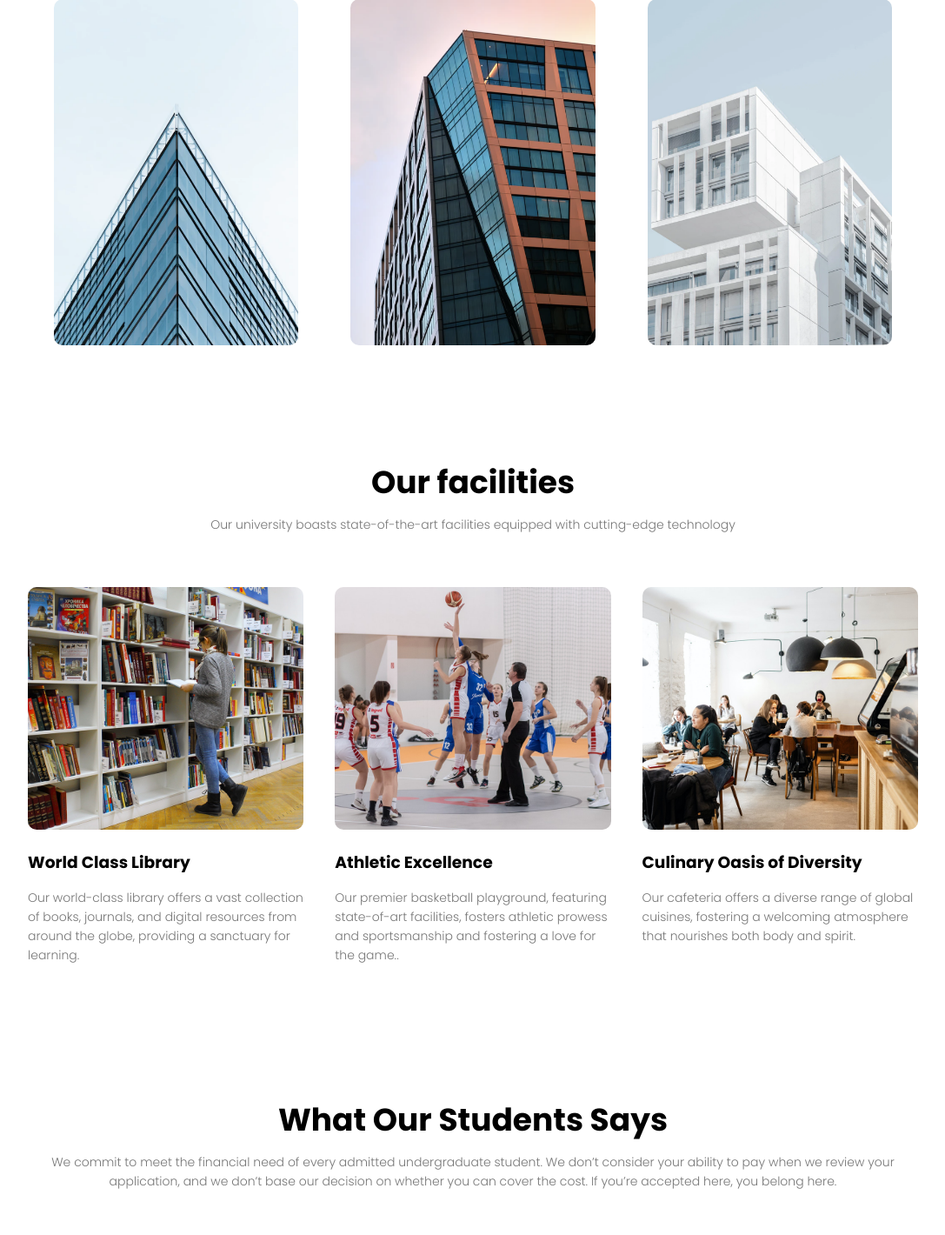
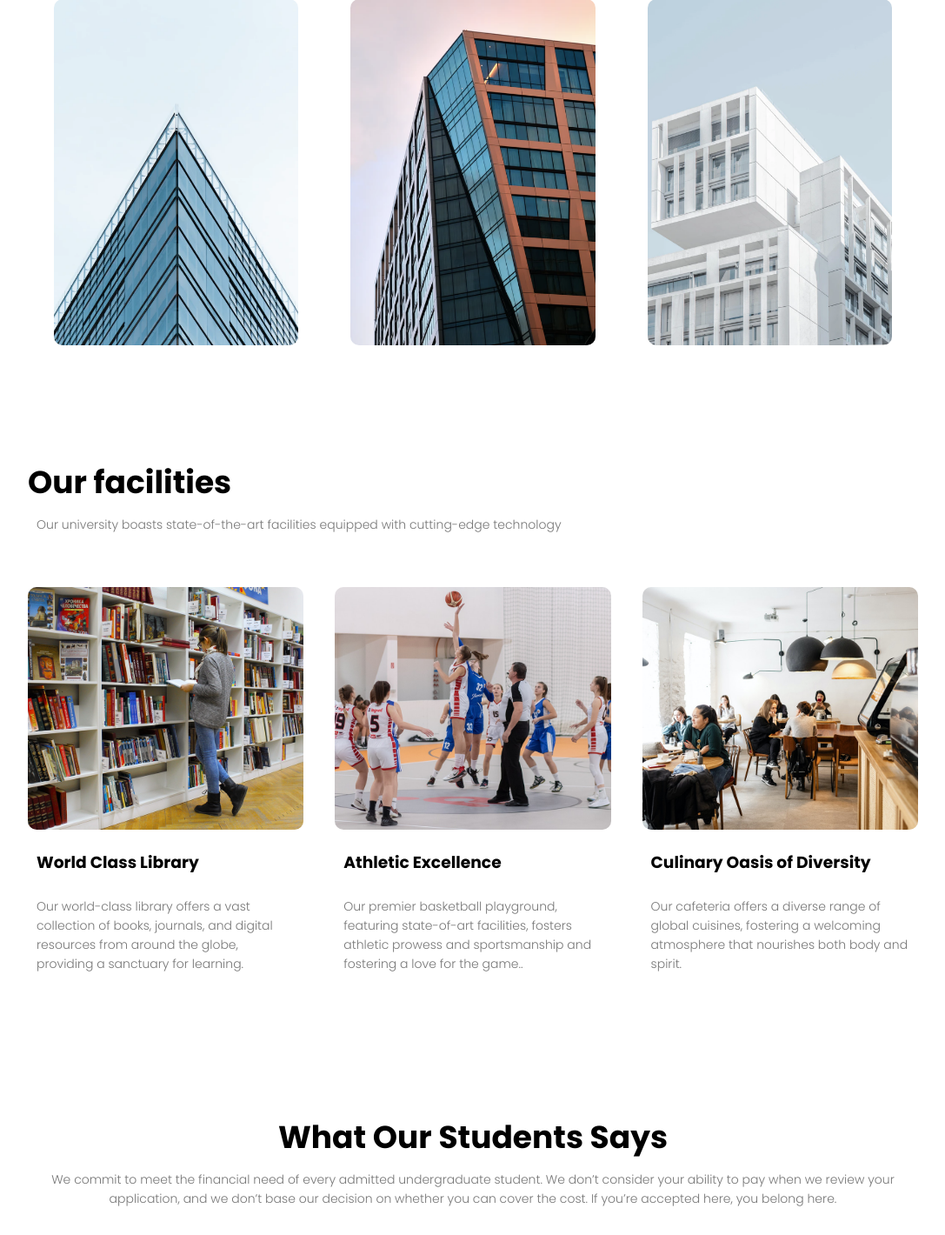
Before and after one commit to juhinagpure/Eduford-university, a PHP site: page / in a window 1280 px wide. Shown: the part 1614-3034 px from the top of the page at 87% size, without its empty margins (96-1183 px from the left). Run offline with PHP 8.4, Linux system fonts and the light colour scheme; some libraries are stand-ins or nearby versions.

Commit message:
padding corrected

```diff
--- a/style.css
+++ b/style.css
@@ -253,7 +253,7 @@ h3 {
 .facilities {
     width: 80%;
     margin: auto;
-    text-align: center;
+    text-align:l;
     padding-top: 100px;
 }
 
@@ -270,13 +270,15 @@ h3 {
 }
 
 .facilities-col p {
-    padding: 0;
+    padding-left: 10px;
+    text-align: left;
 }
 
 .facilities-col h3 {
     margin-top: 16px;
     margin-bottom: 15px;
     text-align: left;
+    padding-left: 10px;
 }
 
 /* testimonials */
```
